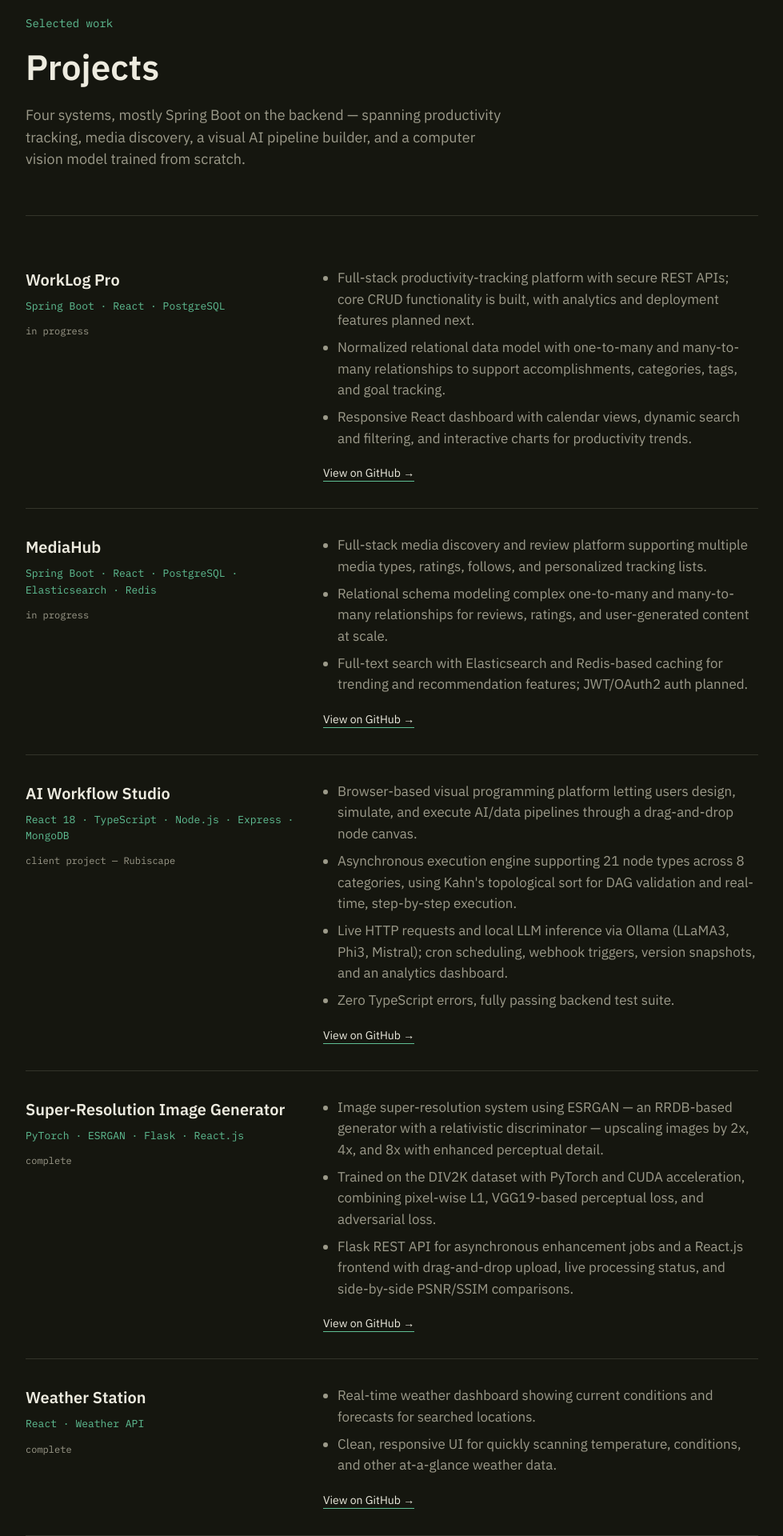
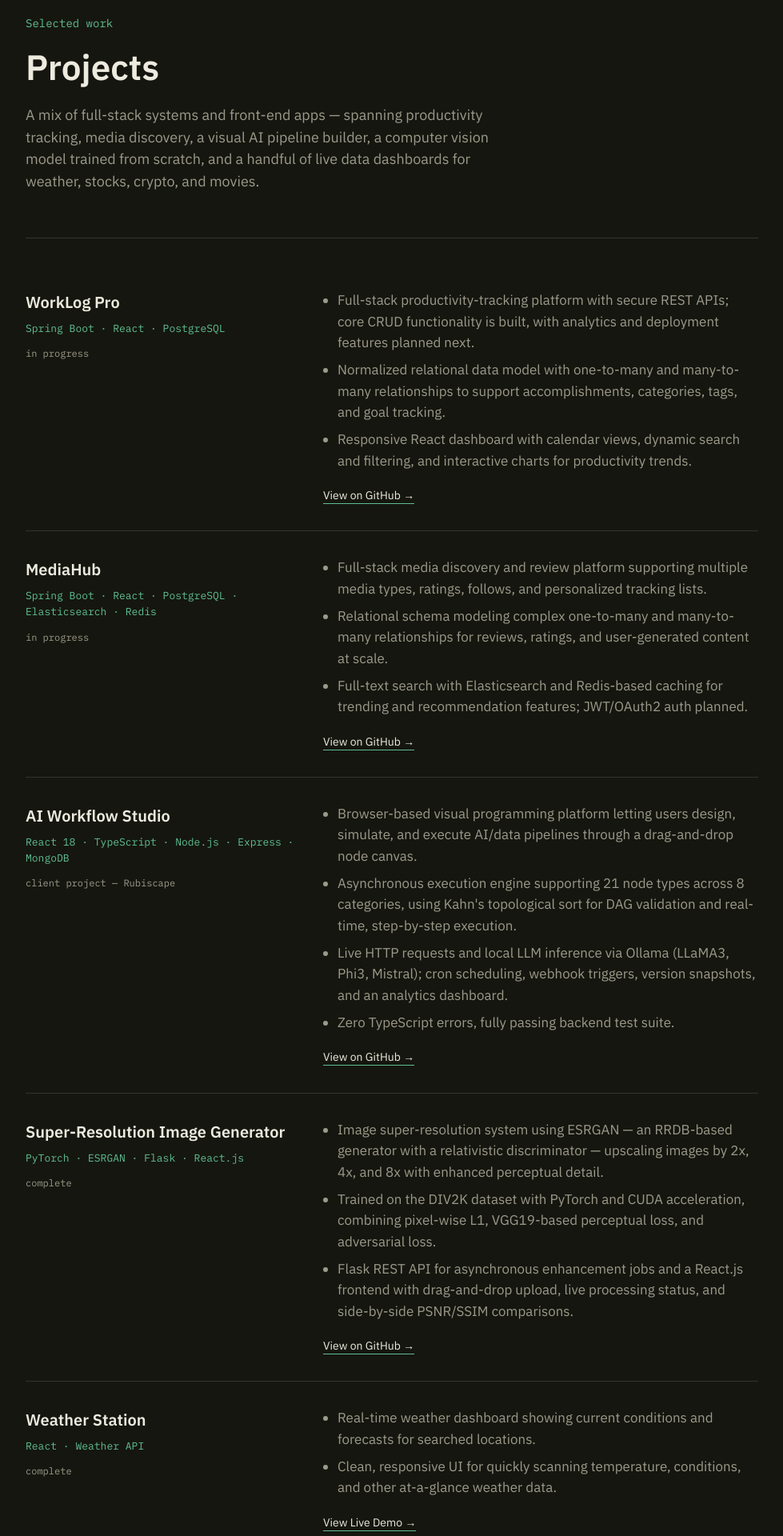
Before and after one commit to Deshmukh-Anurag-25/Portfolio, a React (Vite) app: page /projects in a window 1280 px wide. Shown: the part 120-2040 px from the top of the page at 80% size, without its empty margins (150-1129 px from the left). Built offline with nearby package versions, Linux system fonts and the light colour scheme.

Commit message:
some changes.

```diff
--- a/src/pages/Projects.jsx
+++ b/src/pages/Projects.jsx
@@ -7,9 +7,9 @@ export default function Projects() {
         <p className="eyebrow mono">Selected work</p>
         <h1 style={{ maxWidth: '20ch' }}>Projects</h1>
         <p className="lede">
-          Four systems, mostly Spring Boot on the backend — spanning productivity tracking, media
-          discovery, a visual AI pipeline builder, and a computer vision model trained from
-          scratch.
+          A mix of full-stack systems and front-end apps — spanning productivity tracking, media
+          discovery, a visual AI pipeline builder, a computer vision model trained from scratch,
+          and a handful of live data dashboards for weather, stocks, crypto, and movies.
         </p>
       </section>
 
@@ -28,7 +28,7 @@ export default function Projects() {
                 ))}
               </ul>
               <a className="project-link" href={project.link} target="_blank" rel="noopener noreferrer">
-                View on GitHub &rarr;
+                {project.link.includes('github.com') ? 'View on GitHub' : 'View Live Demo'} &rarr;
               </a>
             </div>
           </div>
```
